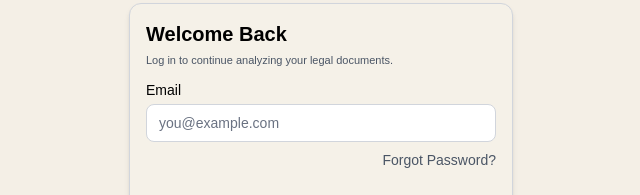
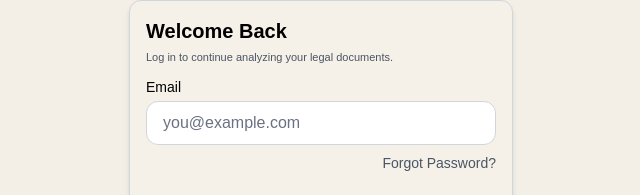
Before and after one commit to HeliKalariya/LegalLens-Multi-Agent-Legal-Contract-Analyzer, a Next.js app in the folder frontend/: page /login in a window 1280 px wide. Shown: the part 188-383 px from the top of the page, without its empty margins (319-959 px from the left). Built offline with nearby package versions, Linux system fonts and the light colour scheme; no server answers.

Commit message:
changes done

```diff
--- a/frontend/components/auth/AuthInput.tsx
+++ b/frontend/components/auth/AuthInput.tsx
@@ -33,7 +33,7 @@ export default function AuthInput({
         value={value}
         onChange={onChange}
         placeholder={placeholder}
-        className="w-full rounded-lg border border-gray-300 bg-white px-3 py-2 text-sm text-black placeholder-gray-500 outline-none transition-all duration-200 focus:border-black focus:ring-2 focus:ring-gray-300"
+        className="w-full h-11 rounded-xl border border-gray-300 bg-white px-4 pr-12 text-black placeholder:text-gray-500 outline-none transition duration-300 focus:ring-2 focus:ring-black"
       />
     </div>
   );
--- a/frontend/package.json
+++ b/frontend/package.json
@@ -14,6 +14,7 @@
     "next": "16.2.10",
     "react": "19.2.4",
     "react-dom": "19.2.4",
+    "react-toastify": "^11.1.0",
     "sonner": "^2.0.7"
   },
   "devDependencies": {
```
Also changed, not shown: 1 other file (tests, documents, lock files or other folders).
